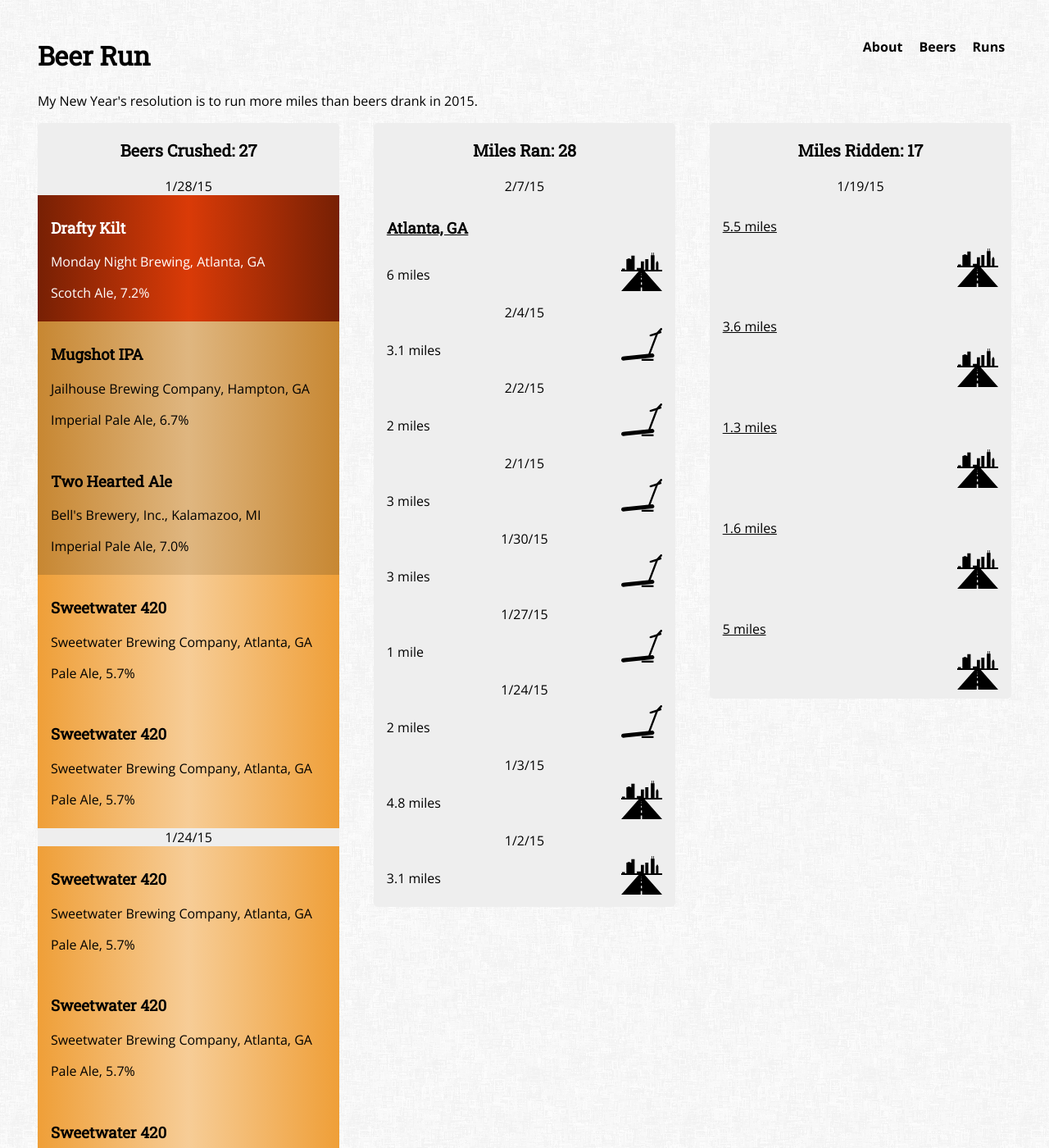
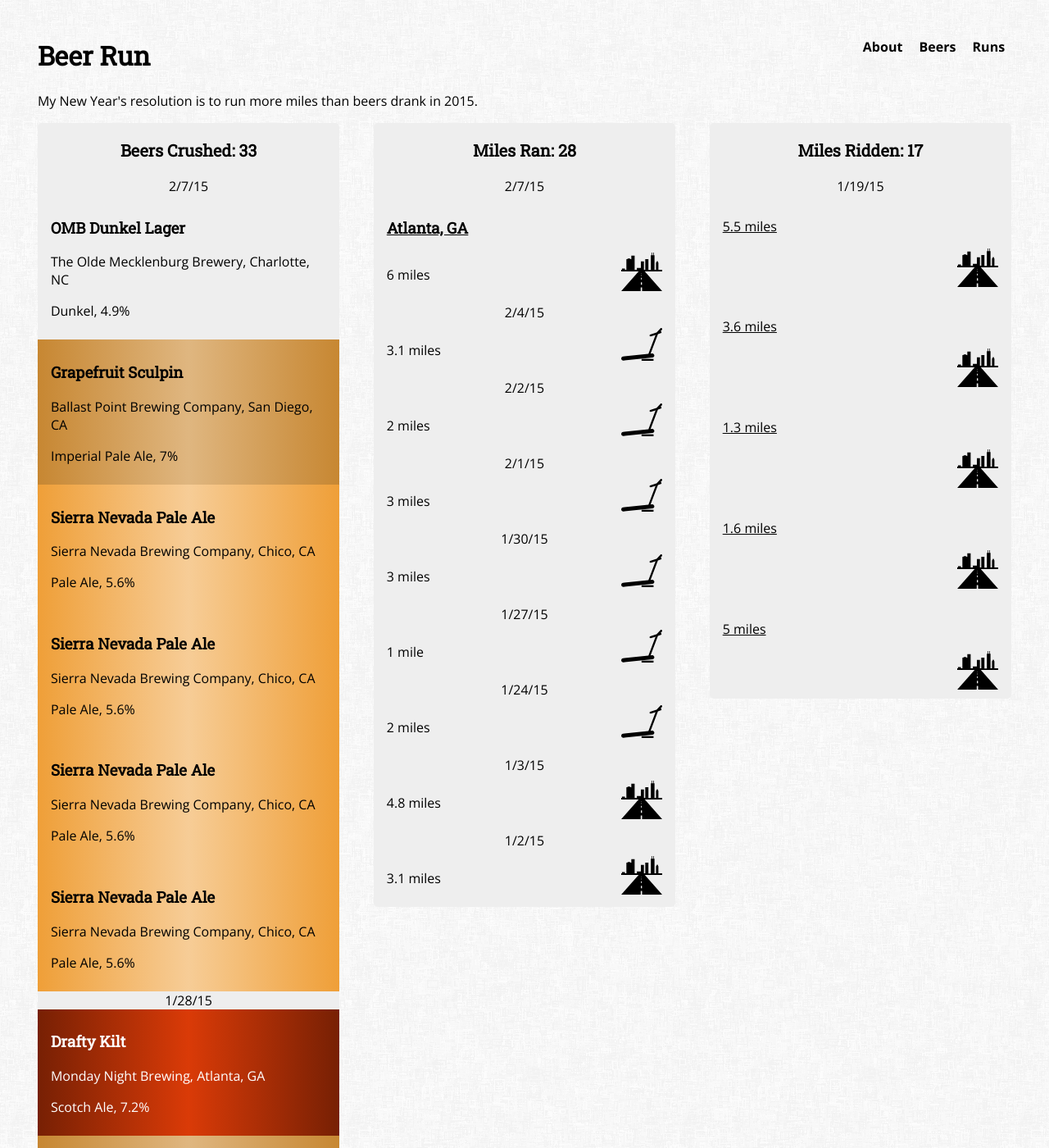
Before and after one commit to rhewitt22/beer-run, a Jekyll site: the page built from index.html, in a window 1280 px wide and 1400 px high. Shown: the whole window at 82% size. Built offline with Jekyll 4.4.1, drawn with Linux system fonts in a browser that asks for light colours; nearby versions of some CDN libraries.

Commit message:
Had a few beers

```diff
--- a/_data/beer.yml
+++ b/_data/beer.yml
@@ -78,3 +78,21 @@
 
 - date: 1/28/15
   name: Drafty Kilt
+
+- date: 2/7/15
+  name: Sierra Nevada Pale Ale
+
+- date: 2/7/15
+  name: Sierra Nevada Pale Ale
+
+- date: 2/7/15
+  name: Sierra Nevada Pale Ale
+
+- date: 2/7/15
+  name: Sierra Nevada Pale Ale
+
+- date: 2/7/15
+  name: Grapefruit Sculpin
+
+- date: 2/7/15
+  name: OMB Dunkel Lager
```
